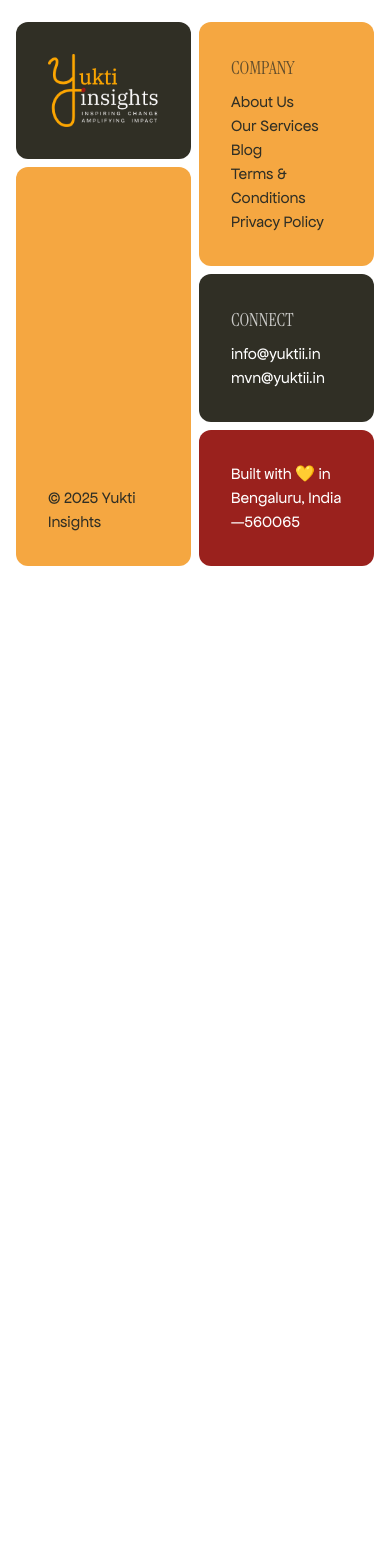
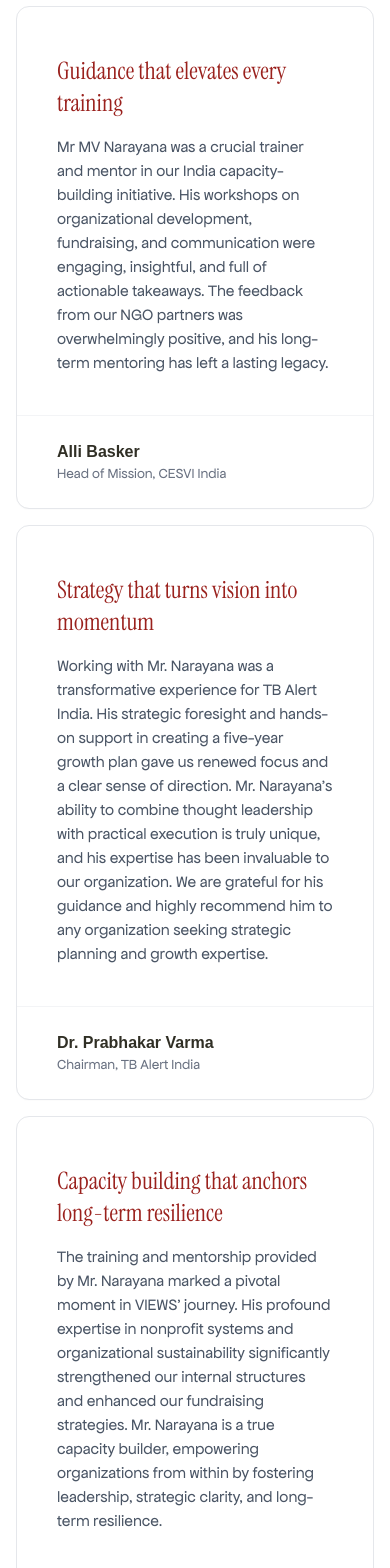
Before and after one commit to NKT1204/yi, a Next.js app: page / in a window 390 px wide. Shown: the part 5980-7548 px from the top of the page. Before the commit the page ends 6562 px from the top, so only its background shows below. Built offline with nearby package versions, Linux system fonts and the light colour scheme; a web font is replaced by a local one.

Commit message:
Adding the Testimonials section

```diff
--- a/app/page.js
+++ b/app/page.js
@@ -2,8 +2,9 @@ import Header from "@/components/Header";
 import Hero from "@/components/Hero";
 import Footer from "@/components/Footer";
 import OurServices from "@/components/OurServices";
+import AmazingInitiatives from "@/components/AmazingInitiatives";
+import Testimonials from "@/components/Testimonials";
 import WhatWeBring from "@/components/WhatWeBring";
-import AmazingInitiatives from "@/components/AmazingInitiatives";
 
 export default function Home() {
   return (
@@ -13,6 +14,7 @@ export default function Home() {
       <OurServices />
       <AmazingInitiatives />
       <WhatWeBring />
+      <Testimonials />
       <Footer />
     </>
   );
--- a/components/Footer.js
+++ b/components/Footer.js
@@ -3,7 +3,7 @@ import Image from "next/image";
 
 export default function Footer() {
     return (
-        <Ctnr className="pt-12 pb-4">
+        <Ctnr className="py-12">
             <div className="flex flex-row gap-2">
                 <div className="w-1/2 flex flex-col gap-2">
                     <div className="p-8 bg-[var(--color-tertiary)] text-white rounded-xl">
--- /dev/null
+++ b/components/Testimonials.js
@@ -0,0 +1,61 @@
+import Ctnr from "@/components/Ctnr";
+
+const testimonials = [
+    {
+        id: "impact",
+        title: "Guidance that elevates every training",
+        quote: "Mr MV Narayana was a crucial trainer and mentor in our India capacity-building initiative. His workshops on organizational development, fundraising, and communication were engaging, insightful, and full of actionable takeaways. The feedback from our NGO partners was overwhelmingly positive, and his long-term mentoring has left a lasting legacy.",
+        author: "Alli Basker",
+        role: "Head of Mission, CESVI India",
+        span: "lg:col-span-2",
+    },
+    {
+        id: "collaboration",
+        title: "Strategy that turns vision into momentum",
+        quote: "Working with Mr. Narayana was a transformative experience for TB Alert India. His strategic foresight and hands-on support in creating a five-year growth plan gave us renewed focus and a clear sense of direction. Mr. Narayana's ability to combine thought leadership with practical execution is truly unique, and his expertise has been invaluable to our organization. We are grateful for his guidance and highly recommend him to any organization seeking strategic planning and growth expertise.",
+        author: "Dr. Prabhakar Varma",
+        role: "Chairman, TB Alert India",
+        span: "lg:col-span-4",
+    },
+    {
+        id: "speed",
+        title: "Capacity building that anchors long-term resilience",
+        quote: "The training and mentorship provided by Mr. Narayana marked a pivotal moment in VIEWS’ journey. His profound expertise in nonprofit systems and organizational sustainability significantly strengthened our internal structures and enhanced our fundraising strategies. Mr. Narayana is a true capacity builder, empowering organizations from within by fostering leadership, strategic clarity, and long-term resilience.",
+        author: "S.Bheema Rao",
+        role: "Executive Director, VIEWS",
+        span: "lg:col-span-4",
+    },
+    {
+        id: "capacity",
+        title: "Messaging that turns cinema into advocacy",
+        quote: "MV Narayana’s insights on social messaging and strategy for ‘Kadvi Hawa’ and ‘Halkaa’ were extremely valuable. His understanding of development themes and how to communicate them effectively through film helped us engage both policy influencers and the broader community. His role went beyond consulting – he became a thought partner.",
+        author: "Nila Madhab Panda",
+        role: "Padma Sri Awardee, Acclaimed Filmmaker",
+        span: "lg:col-span-2",
+    },
+];
+
+export default function Testimonials() {
+    return (
+        <section className="py-8 md:py-20 md:pb-8">
+            <Ctnr className="max-w-7xl mx-auto">
+                <div className="grid grid-cols-1 gap-4 lg:grid-cols-6 lg:grid-rows-2">
+                    {testimonials.map(({ id, span, title, quote, author, role }) => (
+                        <div key={id} className={`flex p-px ${span}`}>
+                            <article className="flex h-full w-full flex-col justify-between overflow-hidden rounded-xl bg-white shadow-xs outline outline-gray-200">
+                                <div className="p-10">
+                                    <p className="mt-2 text-2xl instrument-serif-regular text-[var(--color-secondary)]">{title}</p>
+                                    <p className="mt-4 text-base text-gray-600">{quote}</p>
+                                </div>
+                                <div className="border-t border-gray-100 px-10 py-6">
+                                    <p className="text-base font-semibold text-[var(--color-tertiary)]">{author}</p>
+                                    <p className="text-sm text-gray-500">{role}</p>
+                                </div>
+                            </article>
+                        </div>
+                    ))}
+                </div>
+            </Ctnr>
+        </section>
+    );
+}
```
